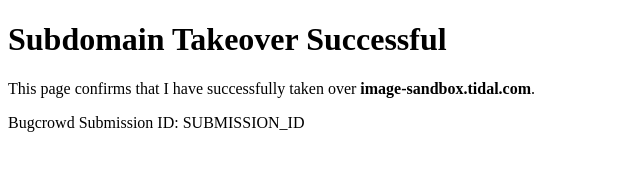
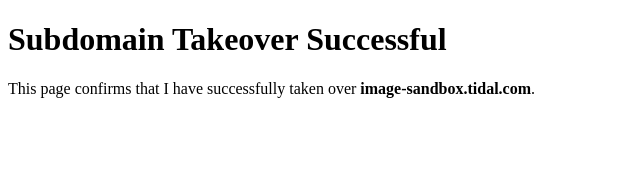
Before and after one commit to NoTme3/tidal-takeover, a plain HTML site: page index.html in a window 1280 px wide. Shown: the whole page, without its empty margins (0-640 px from the left). Drawn offline with Linux system fonts and the light colour scheme.

Commit message:
Update index.html

```diff
--- a/index.html
+++ b/index.html
@@ -9,6 +9,6 @@
     <!-- Bugcrowd Username: notme3 -->
     <h1>Subdomain Takeover Successful</h1>
     <p>This page confirms that I have successfully taken over <b>image-sandbox.tidal.com</b>.</p>
-    <p>Bugcrowd Submission ID: SUBMISSION_ID</p>
+
 </body>
 </html>
```
